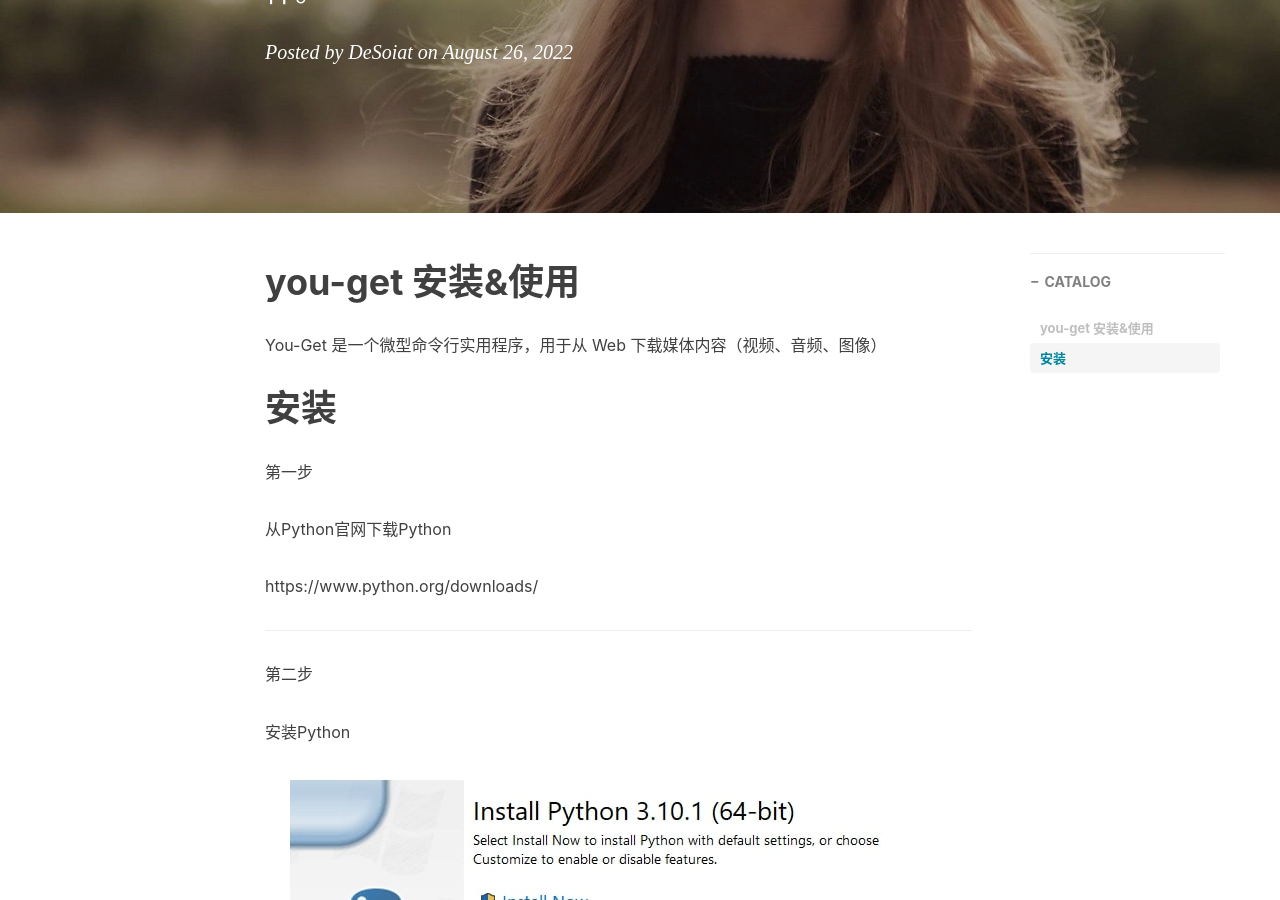
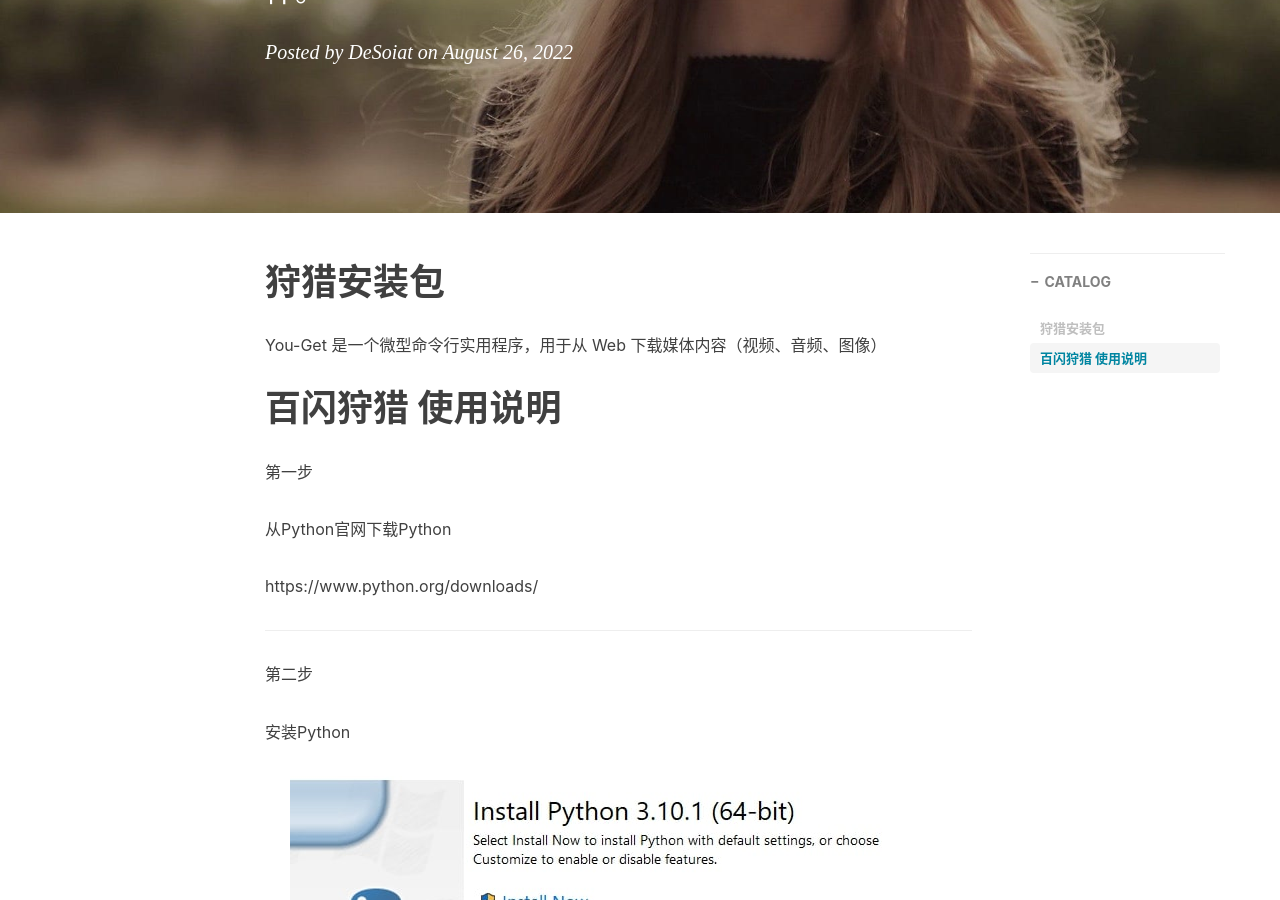
Before and after one commit to DeSoiat/DESOIAT.GITHUB.IO, a Jekyll site: the page built from _posts/2022-08-26-Pokemon Go.md, in a window 1280 px wide and 900 px high, scrolled down 352 px. Built offline with Jekyll 4.4.1, drawn with Linux system fonts in a browser that asks for light colours; nearby versions of some CDN libraries; comment, search, counter and statistics services are not loaded.

Commit message:
Update 2022-08-26-Pokemon Go.md

```diff
--- a/_posts/2022-08-26-Pokemon Go.md
+++ b/_posts/2022-08-26-Pokemon Go.md
@@ -12,12 +12,12 @@
 ---
 
 
-# you-get 安装&使用
+# 狩猎安装包
 
 You-Get 是一个微型命令行实用程序，用于从 Web 下载媒体内容（视频、音频、图像）
 
 
-# 安装
+# 百闪狩猎 使用说明
 
 
 第一步
```
